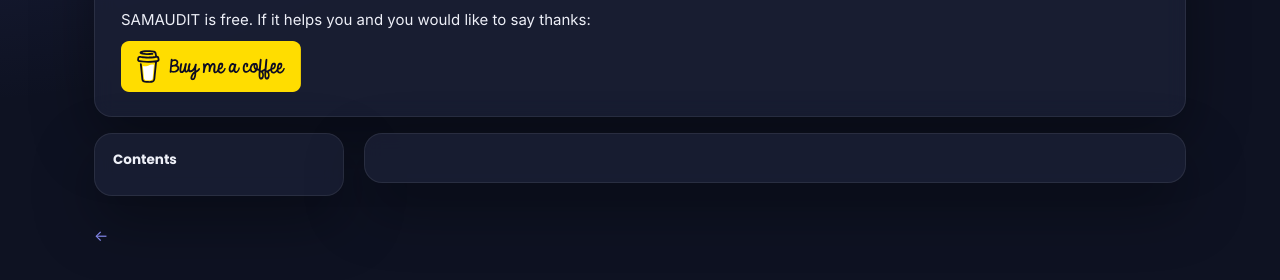
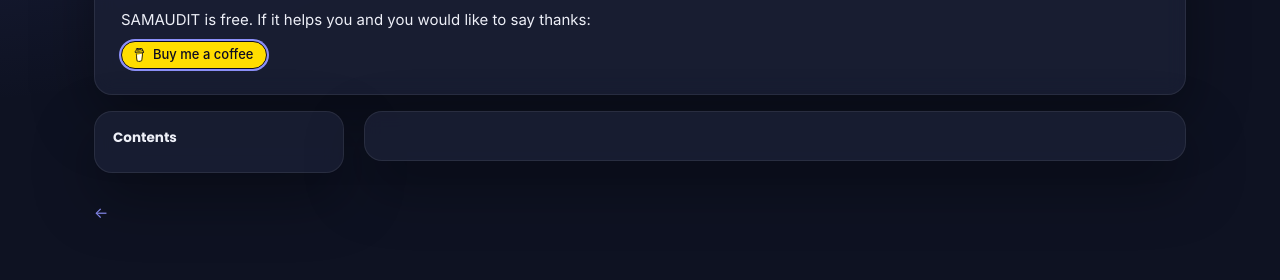
Before and after one commit to soleil0815/samaudit, a Python web app: template app/templates/help.html in a window 1280 px wide. Shown: the part 170-450 px from the top of the page. Run offline with Jinja, Linux system fonts and the light colour scheme; the template is opened without the code that fills it, so the values that code supplies are empty; some web fonts are replaced.

Commit message:
2.1.6: compact Buy me a coffee button, shown on every page
- yellow pill with the official cup icon (app/static/img/bmc-cup.svg, stored locally) and an accent ring
- at the bottom of the sidebar on every signed-in page, now including the overview; also on the Help page
- the large button image is only used in the README now

Co-Authored-By: Claude Opus 5.5 <noreply@anthropic.com>
Claude-Session: https://claude.ai/code/session_01Biy4DttZDvznuhTzggWVw6

```diff
--- a/app/static/app.css
+++ b/app/static/app.css
@@ -464,8 +464,12 @@ td.mono, .mono { font-family: var(--f-mono); font-size: 12.5px; word-break: brea
 .news-type.t-notice { background: rgba(251, 191, 36, .14); color: var(--sev-medium); }
 @media (max-width: 640px) { .news-entry li { grid-template-columns: 1fr; gap: 4px; } }
 
-/* "Buy me a coffee" button (local SVG) */
-.rail .bmc-rail { display: block; width: 150px; margin: 0 0 12px; opacity: .9; transition: opacity .15s, transform .15s; }
-.rail .bmc-rail:hover, .rail .bmc-rail:focus-visible { opacity: 1; transform: translateY(-1px); }
-.rail .bmc-rail img { display: block; width: 100%; height: auto; }
-.bmc-button img { display: block; height: auto; }
+/* "Buy me a coffee" button (local cup icon, nothing is loaded from the internet) */
+.bmc-btn { display: inline-flex; align-items: center; gap: 7px; padding: 5px 13px 5px 10px; border-radius: 999px;
+  background: #FFDD00; color: #0D0C22; border: 1.5px solid #0D0C22; box-shadow: 0 0 0 2px var(--accent);
+  font-weight: 500; font-size: 13px; line-height: 1.2; text-decoration: none; white-space: nowrap;
+  transition: transform .15s, box-shadow .15s; }
+.bmc-btn:hover, .bmc-btn:focus-visible { color: #0D0C22; text-decoration: none; transform: translateY(-1px);
+  box-shadow: 0 0 0 2px var(--accent-strong), 0 4px 12px rgba(0, 0, 0, .25); }
+.bmc-btn img { display: block; width: 14px; height: 16px; }
+.rail .bmc-btn { margin: 0 0 12px 2px; align-self: flex-start; width: max-content; }
--- a/app/templates/base.html
+++ b/app/templates/base.html
@@ -43,10 +43,9 @@
       <a href="/help" {% if path == '/help' %}aria-current="page"{% endif %}>{{ icon('help') }}{{ t('nav_help', lang) }}</a>
     </nav>
     <div class="rail-foot">
-      {# voluntary support: on every page except the overview (the owner's wish); local image, nothing loaded #}
-      {% if sess and path != '/' %}<a href="{{ DONATE_URL }}" target="_blank" rel="noopener noreferrer" class="bmc-rail"
-         title="{{ 'Einen Kaffee spendieren' if lang == 'de' else 'Buy me a coffee' }}"><img src="/static/img/bmc-button.svg"
-         alt="{{ 'Einen Kaffee spendieren' if lang == 'de' else 'Buy me a coffee' }}" width="150" height="42"></a>{% endif %}
+      {# voluntary support – local image, nothing is loaded from the internet #}
+      {% if sess %}<a href="{{ DONATE_URL }}" target="_blank" rel="noopener noreferrer" class="bmc-btn"
+         title="{{ 'Einen Kaffee spendieren' if lang == 'de' else 'Buy me a coffee' }}"><img src="/static/img/bmc-cup.svg" alt="" width="14" height="16">Buy me a coffee</a>{% endif %}
       {% if sess %}<div class="who-row">
         <div class="who">{{ sess.display }}<small>{{ sess.groups|join(', ') }}</small></div>
         <form method="post" action="/logout"><input type="hidden" name="csrf" value="{{ sess.csrf }}"><button class="logout-btn" type="submit" title="{{ t('logout', lang) }}" aria-label="{{ t('logout', lang) }}">{{ icon('logout') }}</button></form>
--- a/app/templates/help.html
+++ b/app/templates/help.html
@@ -18,9 +18,7 @@
     Source code, bug reports and ideas: <a href="{{ SOURCE_URL }}" target="_blank" rel="noopener noreferrer">{{ SOURCE_URL|replace('https://', '') }}</a>.{% endif %}</p>
   <p style="margin:6px 0 0">{% if lang == 'de' %}SAMAUDIT ist kostenlos. Wenn es Ihnen hilft und Sie Danke sagen möchten:{% else %}SAMAUDIT is free. If it helps you and you would like to say thanks:{% endif %}
   </p>
-  <p style="margin:10px 0 0"><a href="{{ DONATE_URL }}" target="_blank" rel="noopener noreferrer" class="bmc-button"
-     title="{{ 'Einen Kaffee spendieren' if lang == 'de' else 'Buy me a coffee' }}"><img src="/static/img/bmc-button.svg"
-     alt="{{ 'Einen Kaffee spendieren' if lang == 'de' else 'Buy me a coffee' }}" width="180" height="51"></a></p>
+  <p style="margin:10px 0 0"><a href="{{ DONATE_URL }}" target="_blank" rel="noopener noreferrer" class="bmc-btn" title="{{ 'Einen Kaffee spendieren' if lang == 'de' else 'Buy me a coffee' }}"><img src="/static/img/bmc-cup.svg" alt="" width="14" height="16">Buy me a coffee</a></p>
 </div>
 <div class="help-layout">
   <nav class="help-toc panel" aria-label="{{ 'Inhalt' if lang == 'de' else 'Contents' }}">
--- a/app/version.py
+++ b/app/version.py
@@ -9,7 +9,7 @@ import os
 import re
 
 APP_NAME = "SAMAUDIT"
-VERSION = "2.1.5"
+VERSION = "2.1.6"
 SOURCE_URL = "https://github.com/soleil0815/samaudit"   # source code (AGPL §13)
 DONATE_URL = "https://buymeacoffee.com/soleil0815v"   # voluntary support, only on the help page
 
```
Also changed, not shown: CHANGELOG.de.md (+4 -0 lines), THIRD-PARTY-NOTICES.md (+1 -1 lines), app/docs/news.json (+11 -0 lines), tests/smoke.py (+5 -5 lines), CHANGELOG.md, app/static/img/bmc-button.svg (deleted), app/static/img/bmc-cup.svg (added), 1 other file.
